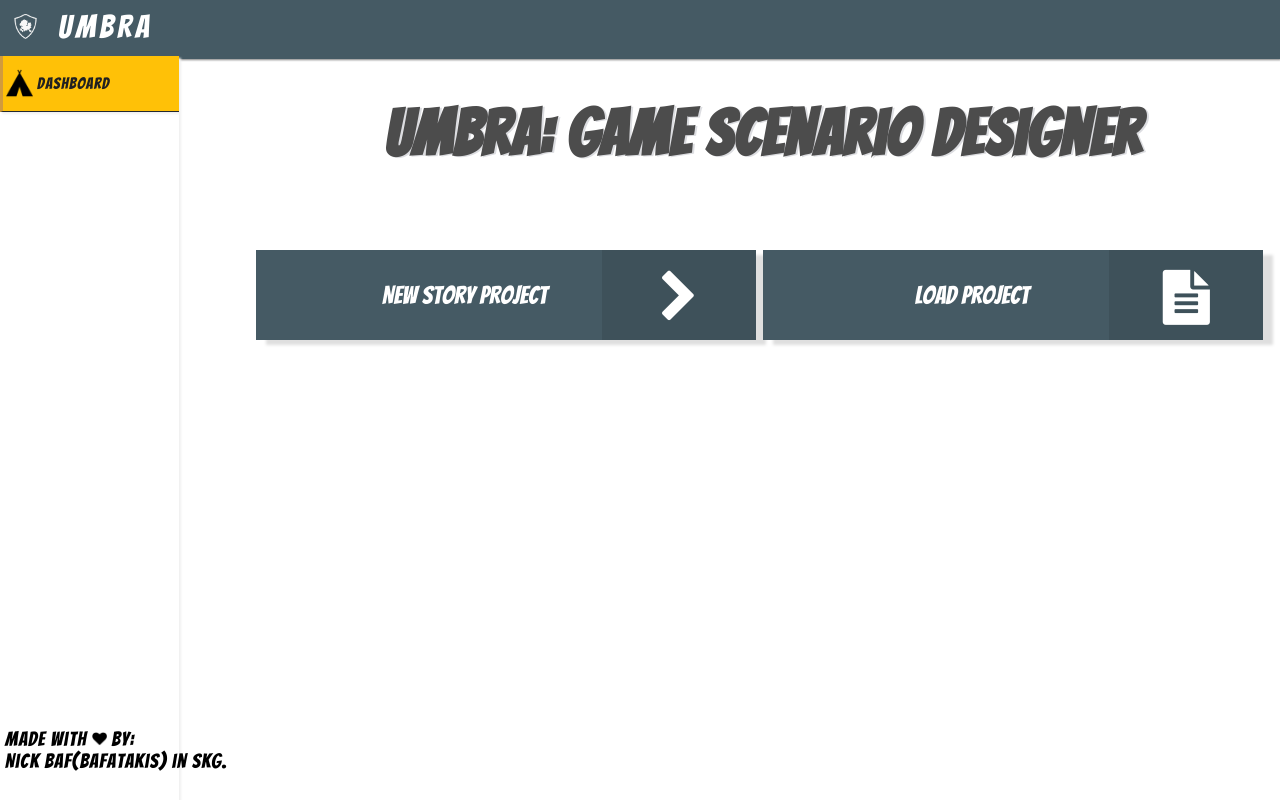
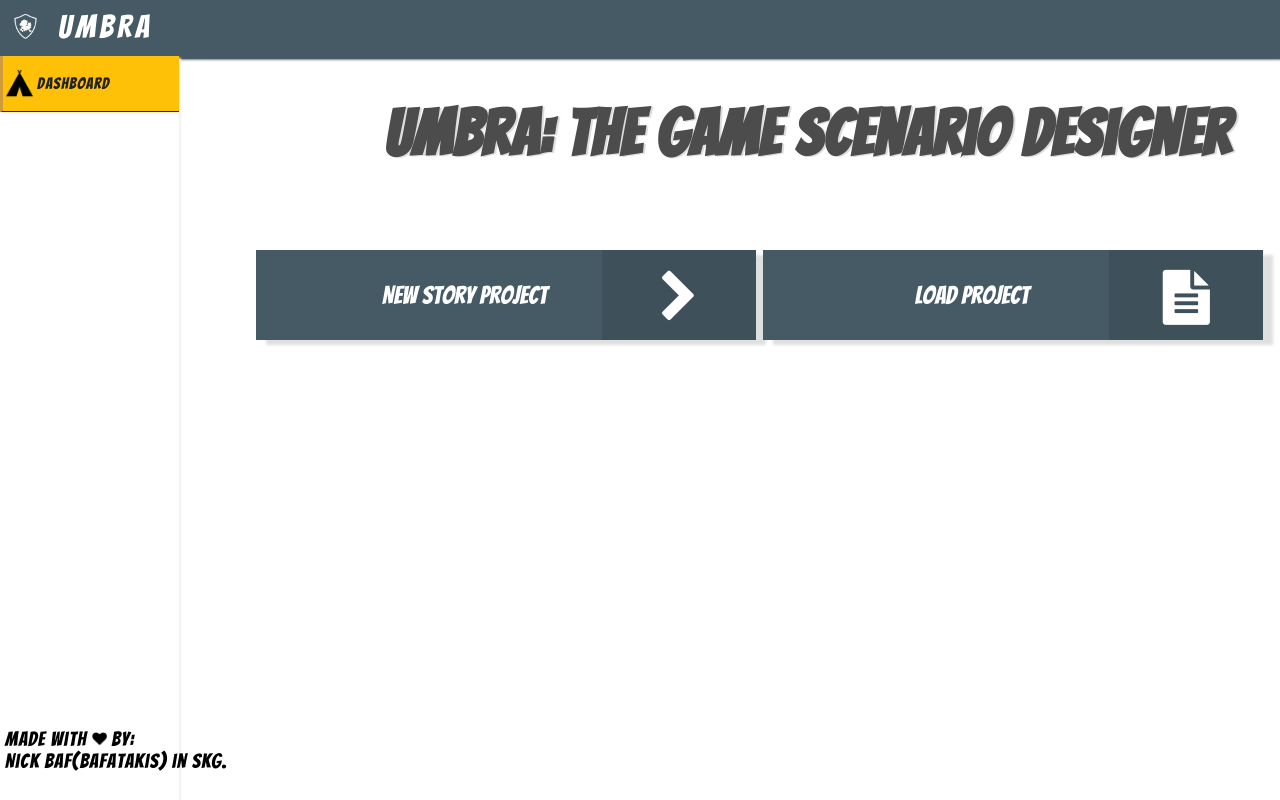
Before and after one commit to nickbaf/Umbra-GameScenario-Designer, a PHP site: page /main.php in a window 1280 px wide. Run offline with PHP 8.4, Linux system fonts and the light colour scheme; some libraries are stand-ins or nearby versions.

Commit message:
new adds

```diff
--- a/main.php
+++ b/main.php
@@ -14,7 +14,7 @@
     <!-Side menu icons-->
     <link href="//maxcdn.bootstrapcdn.com/font-awesome/4.2.0/css/font-awesome.min.css" rel="stylesheet">
     <link rel="shortcut icon" type="image/png" href="img/network/favicon.png"/>
-    <title>Umbra: Game Scenario Designer</title>
+    <title>Umbra: The Game Scenario Designer</title>
 
 
 </head>
@@ -25,7 +25,7 @@
 <!-- HOME SCREEN ASSETS -->
 
 
-<h1>Umbra: Game Scenario Designer </h1>
+<h1>Umbra: The Game Scenario Designer</h1>
 
 <div id="buttons">
     <button class="button  save" id="saveData" onclick="sevaga();" href="#" ><span>Save Project</span></button>
```
